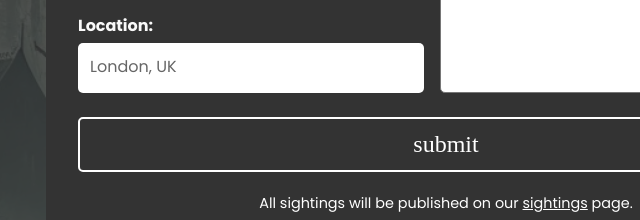
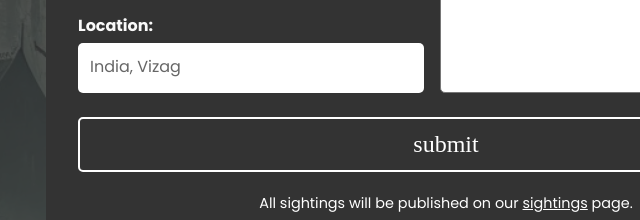
Before and after one commit to saahodevara/FullstackNodeApplication, a website: page public/upload-sighting.html in a window 1280 px wide. Shown: the part 472-692 px from the top of the page, 194-834 px from the left. Drawn offline with Linux system fonts and the light colour scheme; a web font is replaced by a local one.

Commit message:
Update location placeholder in upload form

```diff
--- a/public/upload-sighting.html
+++ b/public/upload-sighting.html
@@ -44,7 +44,7 @@
             <input type="datetime-local" id="datetime" name="datetime" class="input-date-time">
             <!-- Location Field -->
             <label for="location" class="lab-location">Location:</label>
-            <input type="text" id="location" name="location" placeholder="London, UK" class="input-location">
+            <input type="text" id="location" name="location" placeholder="India, Vizag" class="input-location">
 
             <!-- Submit Button -->
             <button type="submit" class="submit-btn">submit</button>
```
